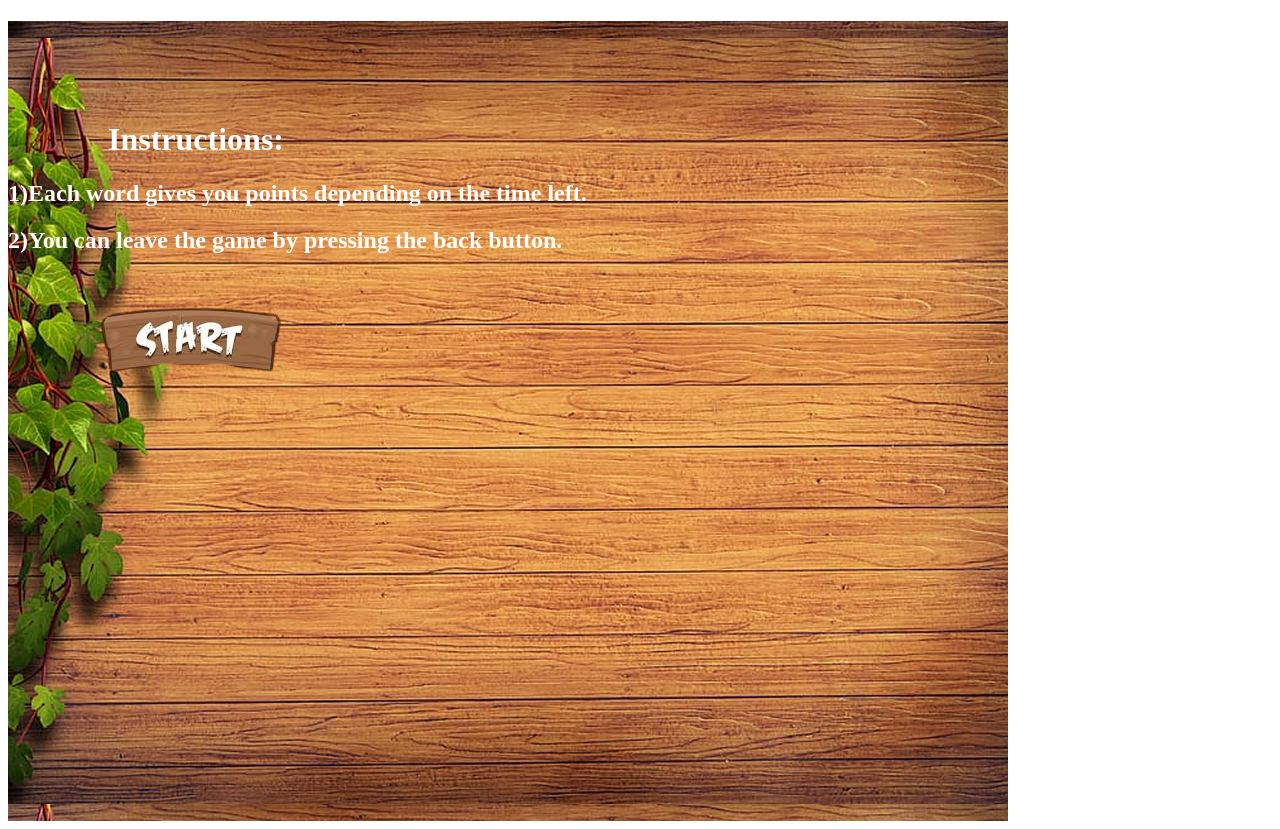
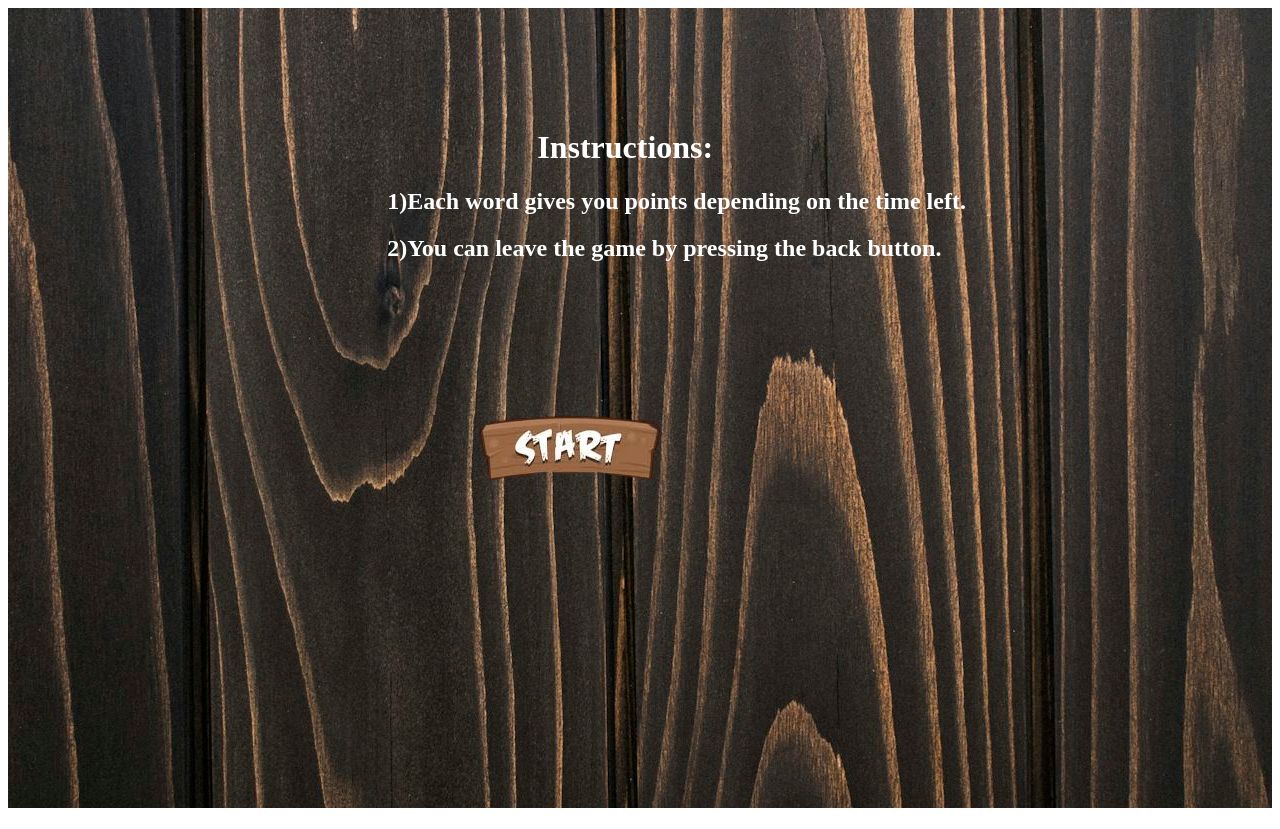
Before and after one commit to yongqin123/ng-word-game, an Angular app: page /instructions in a window 1280 px wide. Built offline with nearby package versions, Linux system fonts and the light colour scheme.

Commit message:
update game

```diff
--- a/src/app/game/game.component.html
+++ b/src/app/game/game.component.html
@@ -1,4 +1,7 @@
-<div style="background-image: url('../../assets/background.jpg'); width: 1100px; height: 950px;">
+<div style="background-image: url('../../assets/background.jpg'); background-position: center center;
+      height: 100%; overflow: hidden;object-fit: cover;margin: 0;
+      padding: 0; height: 100vh;
+        ">
     <div id="next-container" style="display: inline;">
         <img id="next" (click)="sendPostRequestToHome()"  src="../../assets/back.png"/>
     </div>
@@ -73,7 +76,7 @@
             <br>
     </div>
     <div hidden id="gameover" >
-        <img src="../../assets/gameover.png"style="margin-left: 250px;margin-top:150px;">
+        <img src="../../assets/gameover.png"style="margin-left: 250px;margin-top:50px;width:300px;height:300px;">
         <br>
         <img id="next" (click)="sendPostRequestToHome()" style="width:150px;height:150px;margin-left: 250px;" src="../../assets/home.png"/>
         <img id="next" (click)="sendPostRequestToGame()" style="width:150px;height:150px;margin-left: 250px;" src="../../assets/rewind.png"/>
--- a/src/app/game/game.component.ts
+++ b/src/app/game/game.component.ts
@@ -70,6 +70,7 @@ export class GameComponent  {
         (target1 as HTMLElement).style.transform = `translate(${190 - rect.left}px, ${130 - rect.top}px)`;
         target1?.setAttribute('data-x', "80");
         target1?.setAttribute('data-y', "-500");
+        target1?.classList.add("locked");
         document.getElementsByClassName("word1")[0].innerHTML = word1[0];
         (target1 as HTMLElement).removeAttribute('id');
         document.getElementsByClassName("word1")[0].classList.remove("dropzone");
@@ -81,6 +82,7 @@ export class GameComponent  {
         (target2 as HTMLElement).style.transform = `translate(${450 - rect.left}px, ${130 - rect.top}px)`;
         target2?.setAttribute('data-x', "80");
         target2?.setAttribute('data-y', "-500");
+        target2?.classList.add("locked");
         document.getElementsByClassName("word1")[2].innerHTML = word1[2];
         (target2 as HTMLElement).removeAttribute('id');
         document.getElementsByClassName("word1")[2].classList.remove("dropzone");
@@ -92,6 +94,7 @@ export class GameComponent  {
         (target3 as HTMLElement).style.transform = `translate(${190 - rect.left}px, ${260 - rect.top}px)`;
         target3?.setAttribute('data-x', "80");
         target3?.setAttribute('data-y', "-500");
+        target3?.classList.add("locked");
         document.getElementsByClassName("word2")[0].innerHTML = word2[0];
         (target3 as HTMLElement).removeAttribute('id');
         (document.getElementById("box0") as HTMLInputElement).classList.remove("dropzone");
@@ -103,6 +106,7 @@ export class GameComponent  {
         (target4 as HTMLElement).style.transform = `translate(${450 - rect.left}px, ${260 - rect.top}px)`;
         target4?.setAttribute('data-x', "80");
         target4?.setAttribute('data-y', "-500");
+        target4?.classList.add("locked");
         document.getElementsByClassName("word2")[2].innerHTML = word2[2];
         (target4 as HTMLElement).removeAttribute('id');
         document.getElementsByClassName("word2")[2].classList.remove("dropzone");
@@ -111,9 +115,10 @@ export class GameComponent  {
         //index 0 of third word
         const target5 = document.getElementById(word3[0]);
         var rect = (target5 as HTMLElement).getBoundingClientRect();
-        (target5 as HTMLElement).style.transform = `translate(${190 - rect.left}px, ${630 - rect.top}px)`;
+        (target5 as HTMLElement).style.transform = `translate(${190 - rect.left}px, ${380 - rect.top}px)`;
         target5?.setAttribute('data-x', "80");
         target5?.setAttribute('data-y', "-500");
+        target5?.classList.add("locked");
         document.getElementsByClassName("word3")[0].innerHTML = word3[0];
         (target5 as HTMLElement).removeAttribute('id');
         document.getElementsByClassName("word3")[0].classList.remove("dropzone");
@@ -121,9 +126,10 @@ export class GameComponent  {
         //index 2 of third word
         const target6 = document.getElementById(word3[2]);
         var rect = (target6 as HTMLElement).getBoundingClientRect();
-        (target6 as HTMLElement).style.transform = `translate(${450 - rect.left}px, ${630 - rect.top}px)`;
+        (target6 as HTMLElement).style.transform = `translate(${450 - rect.left}px, ${380 - rect.top}px)`;
         target6?.setAttribute('data-x', "80");
         target6?.setAttribute('data-y', "-500");
+        target6?.classList.add("locked");
         document.getElementsByClassName("word3")[2].innerHTML = word3[2];
         (target4 as HTMLElement).removeAttribute('id');
         document.getElementsByClassName("word3")[2].classList.remove("dropzone");
--- a/src/app/home/home.component.scss
+++ b/src/app/home/home.component.scss
@@ -9,7 +9,7 @@
 }
 
 .button-menu-container {
-    margin-bottom: 40%;
+    margin-bottom: 20%;
 
 }
 
--- a/src/app/instructions/instructions.component.html
+++ b/src/app/instructions/instructions.component.html
@@ -1,14 +1,15 @@
-<div id="gameTitle" style="background-image: url('../../assets/background.png');
+<div id="gameTitle" style="background-image: url('../../assets/background.jpg');
 
-            background-position: center;
-            width: 1000px;
-            height: 800px;">
-    <div style="position: relative; top:100px; color:white;">
-        <h1 style="position:relative; left:100px">Instructions:</h1>
+            background-position: center center;
+      height: 100%; overflow: hidden;object-fit: cover;margin: 0;
+      padding: 0; height: 100vh;
+        ">
+    <div style="position: relative; top:100px; margin-left:30%; color:white;">
+        <h1 style="position:relative; left:150px">Instructions:</h1>
         <h2>1&#41;Each word gives you points depending on the time left.</h2>
         <h2>2&#41;You can leave the game by pressing the back button.</h2>
+        <div class="button-menu-container" id="start" class="button-menu"><a style="position: relative; top:100px;width: 100px; height: 50px;" href="/name"> <img id="start-img" src="../../assets/start.png" alt=""></a></div>
+    </div>
 
-    </div>
-     <div class="button-menu-container" id="start" class="button-menu"><a style="position: relative; top:100px;width: 100px; height: 50px;" href="/name"> <img id="start-img" src="../../assets/start.png" alt=""></a></div>
 
 </div>
--- a/src/app/instructions/instructions.component.scss
+++ b/src/app/instructions/instructions.component.scss
@@ -0,0 +1,3 @@
+#button-menu {
+    left:30%;
+}
```
